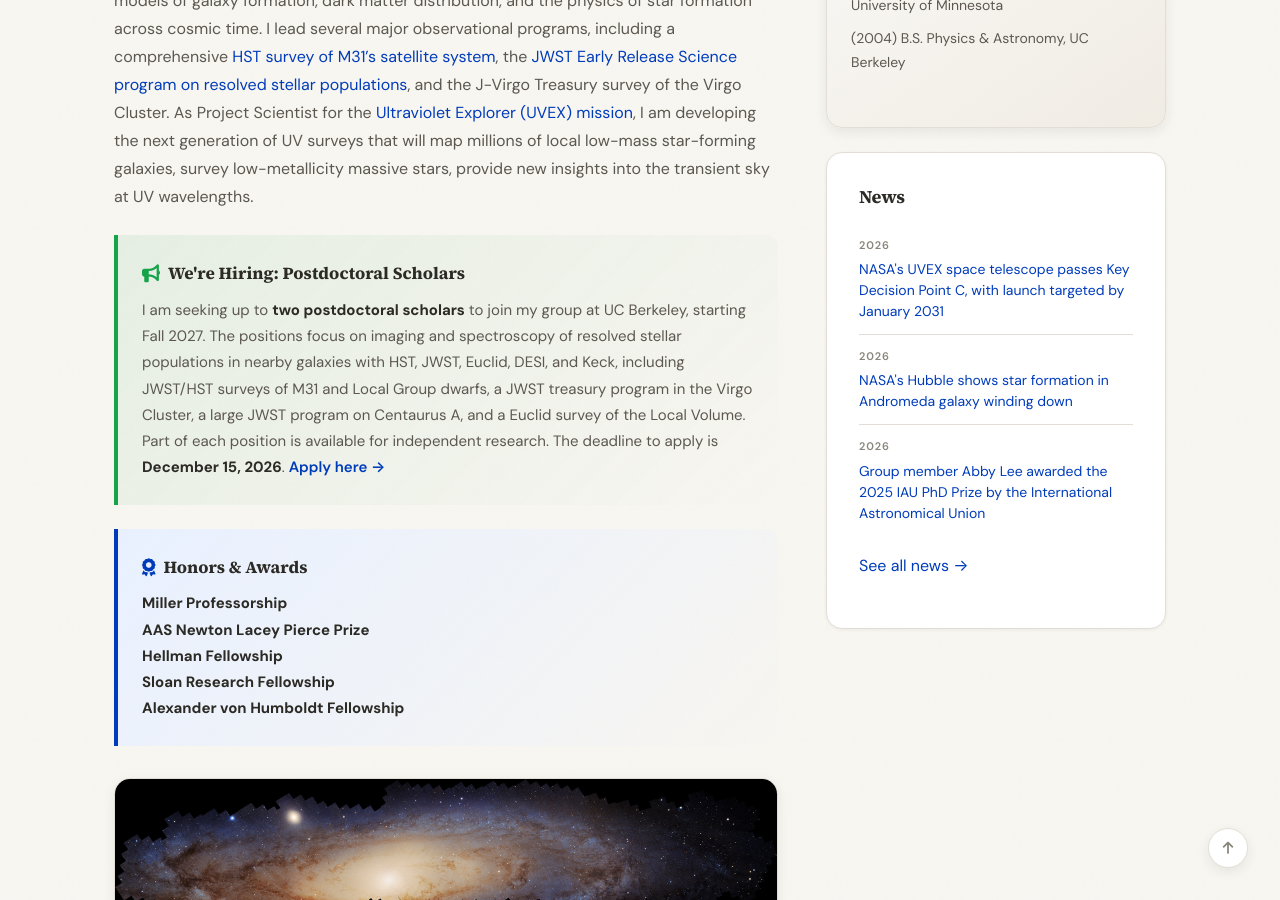
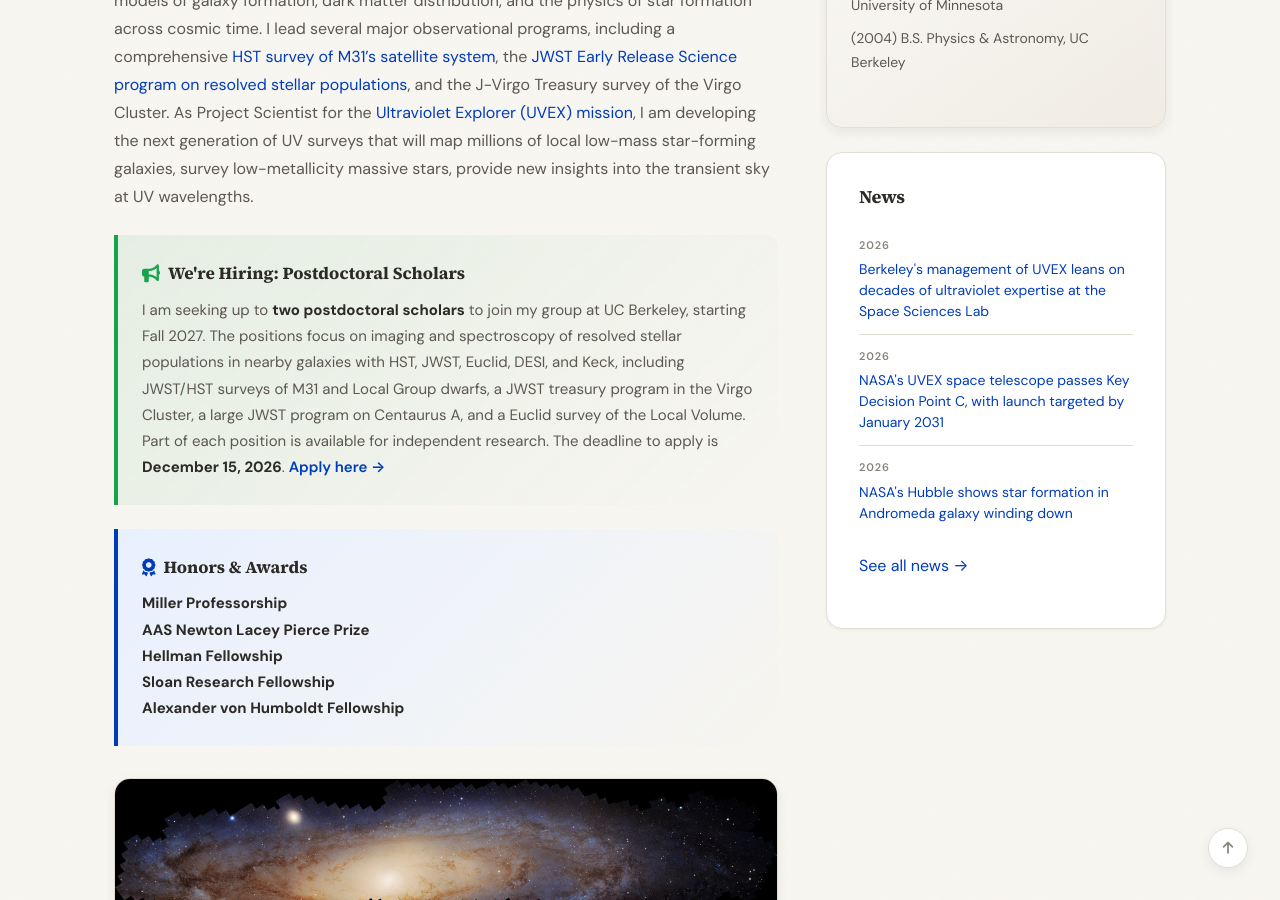
Before and after one commit to dweisz/dweisz.github.io, a Jekyll site: the page built from _pages/home.md, in a window 1280 px wide and 900 px high, scrolled down 493 px. Built offline with Jekyll 4.4.1, drawn with Linux system fonts in a browser that asks for light colours; a style sheet for code colours, icons or effects is not loaded.

Commit message:
Update news.yml

```diff
--- a/_data/news.yml
+++ b/_data/news.yml
@@ -2,6 +2,10 @@
 # The 3 most recent are shown; all appear on /allnews.
 # Each entry needs: date, headline
 # Optional: link (URL) — the headline becomes a clickable link
+- date: 2026
+  headline: "Berkeley's management of UVEX leans on decades of ultraviolet expertise at the Space Sciences Lab"
+  link: "https://www.ssl.berkeley.edu/berkeleys-management-of-uvex-mission-leans-on-decades-of-ultraviolet-expertise-at-ssl/"
+
 - date: 2026
   headline: "NASA's UVEX space telescope passes Key Decision Point C, with launch targeted by January 2031"
   link: "https://science.nasa.gov/blogs/uvex/2026/10/27/nasas-uvex-space-telescope-successfully-passes-key-milestone/"
```
